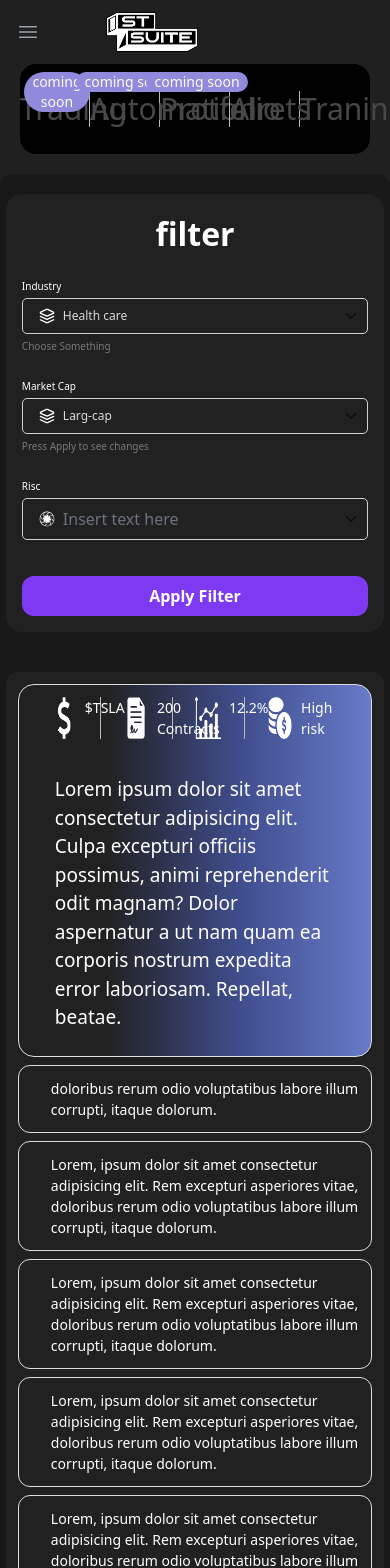
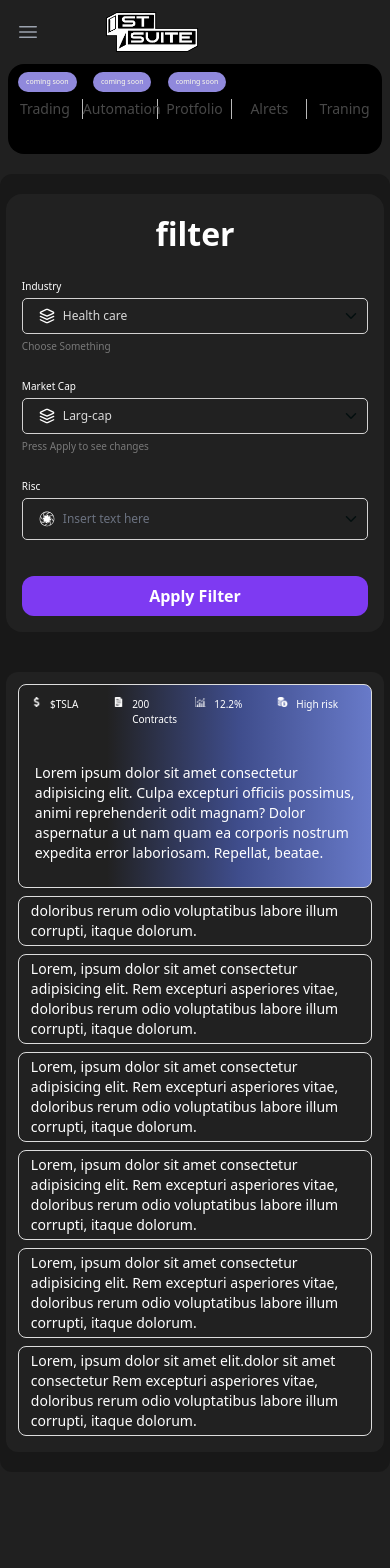
Before and after one commit to Mohammad-abdo/Suite, a React (Vite) app: page / in a window 390 px wide. Shown: the top 1568 px of the page. After the commit the page ends 1472 px from the top, so only its background shows below. Built offline with nearby package versions, Linux system fonts and the light colour scheme.

Commit message:
update responsive

```diff
--- a/src/Components/Home/Home.jsx
+++ b/src/Components/Home/Home.jsx
@@ -7,7 +7,7 @@ const Home = () => {
     <div className='w-full sm:w-[97%] gap-10  rounded-xl bg-[#181818] py-5 mx-auto mt-5 '>
       <div className=" gap-10 h-auto  w-[97%] mx-auto flex flex-col sm:flex-row ">
     {/* Sidebar */}
-    <div className="bg-[#212121] text-white rounded-2xl h-[70%] sm:w-[20%] xl:w-[20%]">
+    <div className="bg-[#212121] text-white rounded-2xl h-[70%] sm:w-[20%] md:w-[25%] xl:w-[20%]">
       {/* Sidebar Content */}
       <div className="p-4 text-center">
         <h1 className="text-[32px] text-[#FFFFFF] font-bold font-Inter">filter</h1>
--- a/src/Components/Home/RightSection/RightSection.jsx
+++ b/src/Components/Home/RightSection/RightSection.jsx
@@ -47,17 +47,17 @@ const RightSection = () => {
   return (
     <div>
       <div className="m-1 bg-gradient-to-r border border-[#ddd]
-       from-[#212121] via-[#3f4d8c] to-[#687ac9] shadow rounded-2xl  from-25%"
+       from-[#212121] via-[#3f4d8c] to-[#687ac9] shadow sm:rounded-2xl xl:rounded-2xl rounded-lg  from-25%"
 
       >
-<div className="py-3 px-8  grid grid-cols-4">
+<div className="py-3 sm:px-8  xl:px-8 px-3 grid grid-cols-4">
   {
     ContentInfo.map((item,index)=>(
       <div className={`flex text-start   `}   key={index}>
   {/* img + word */}
-  <div className={`${item.border} flex text-start w-[70%]`}>
-     <img src={item.src} alt="" className='w-[26px] mr-2' />
-  <span className='text-[#FFFFFF] text-[14px]  font-[Nunito Sans] line-[32px]'> {item.content} </span>
+  <div className={`sm:${item.border} xl:${item.border} md:${item.border} flex text-start w-[100%] xl:w-[70%] sm:w-[70%]`}>
+     <img src={item.src} alt="" className='sm:w-[26px] xl:w-[26px] w-[10px ] h-[10px] mr-2' />
+  <span className='text-[#FFFFFF] sm:text-[14px] xl:text-[14px] text-[10px] font-[Nunito Sans] line-[32px]'> {item.content} </span>
   </div>
 
   </div>
@@ -68,8 +68,8 @@ const RightSection = () => {
 
 
 </div>
-<div className="flex items-center  px-8 py-4  mx-1 my-2">
-  <p className='text-[19px] text-[#FFFFFF]'> Lorem ipsum dolor sit amet consectetur adipisicing elit. Culpa excepturi officiis possimus, animi reprehenderit odit magnam? Dolor aspernatur
+<div className="flex items-center  sm:px-8  xl:px-8 px-3 py-4  mx-1 my-2">
+  <p className='sm:text-[19px] xl-[19px] text-sm text-[#FFFFFF]'> Lorem ipsum dolor sit amet consectetur adipisicing elit. Culpa excepturi officiis possimus, animi reprehenderit odit magnam? Dolor aspernatur
   a ut nam quam ea corporis nostrum expedita error laboriosam. Repellat, beatae.</p>
 </div>
       </div>
@@ -77,8 +77,8 @@ const RightSection = () => {
       {
         TextContent.map((text,index)=>(
           <div key={index}>
-            <div className="flex items-center  pl-8 pr-[2px] py-3  mx-1 my-2 rounded-xl border border-[#ddd]">
-              <p className="text-[14px]"> {text.p} </p>
+            <div className="flex items-center  xl:pl-8 sm:pl-8 px-3 xl:pr-[2px] sm:py-3 xl:py-3 py-1  mx-1 my-2 rounded-lg  xl:rounded-xl sm:rounded-xl  border border-[#ddd]">
+              <p className="text-sm xl:text-[14px] sm:text-[14px]"> {text.p} </p>
             </div>
           </div>
         ))
--- a/src/Components/Home/Sidebar/CustomSearchSelect.jsx
+++ b/src/Components/Home/Sidebar/CustomSearchSelect.jsx
@@ -58,7 +58,7 @@ const CustomSearchSelect = ({ option, icon, label, text }) => {
               </span>{" "}
               <input
   type="text"
-  className="w-full focus:outline-none appearance-none blur-none focus:blur-none  bg-transparent border-none p-[0] shadow-none  focus:shadow-none outline-none  focus:border-none "
+  className="l focus:outline-none appearance-none blur-none focus:blur-none text-[12px] bg-transparent border-none p-[0] shadow-none  focus:shadow-none outline-none  focus:border-none "
   placeholder="Insert text here"
   value={searchInput}
   onChange={(e) => setSearchInput(e.target.value)}
--- a/src/Components/Navbar/BottomNav.jsx
+++ b/src/Components/Navbar/BottomNav.jsx
@@ -4,21 +4,21 @@ const Links=[
     {
         title:'Trading',
         link:'/',
-        soon:<div className='absolute flex items-center justify-center top-[8px] ml-1'> <span className='text-sm px-2 bg-[#9089DC]  text-yellow-50 rounded-3xl   '>coming soon</span></div>,
+        soon:<div className='absolute flex items-center justify-center top-[8px] ml-1'> <span className='sm:text-sm xl:text-sm text-[7px] px-2 bg-[#9089DC]  text-yellow-50 rounded-3xl   '>coming soon</span></div>,
         span:'coming soon',
         border:'border-r-[1.47px] border-[#B9B9B9]'
     },
     {
         title:'Automation',
         link:'/',
-        soon:<div className='absolute flex items-center justify-center top-[8px] ml-1'> <span className='text-sm px-2 bg-[#9089DC]  text-yellow-50 rounded-3xl   '>coming soon</span></div>,
+        soon:<div className='absolute flex items-center justify-center top-[8px] ml-1'> <span className='sm:text-sm xl:text-sm text-[7px] px-2 bg-[#9089DC]  text-yellow-50 rounded-3xl   '>coming soon</span></div>,
 
         span:'coming soon',
         border:'border-r-[1.47px] border-[#B9B9B9]'
     },
     {
         title:'Protfolio',
-        soon:<div className='absolute flex items-center justify-center top-[8px] ml-1'> <span className='text-sm px-2 bg-[#9089DC] text-yellow-50 rounded-3xl   '>coming soon</span></div>,
+        soon:<div className='absolute flex items-center justify-center top-[8px] ml-1'> <span className='sm:text-sm xl:text-sm text-[7px] px-2 bg-[#9089DC] text-yellow-50 rounded-3xl   '>coming soon</span></div>,
 
         link:'/',
         span:'coming soon',
@@ -42,15 +42,15 @@ const Links=[
 const BottomNav=()=>{
 
  return(<>
-<div className='bg-black h-[90px] rounded-2xl mx-5 flex relative'>
+<div className='bg-black h-[90px] rounded-2xl mx-2 sm:mx-5 xl:mx-5 flex relative'>
 
 
 <div className="grid grid-cols-5 w-full relative">
 
    {
     Links.map((link,index)=>(
-        <div key={index} className='text-3xl text-center flex items-center justify-center text-[#484848] w-full '> {link.soon}
-<a href={link.link} className={` ${link.border} w-full`} >  {link.title}</a>
+        <div key={index} className='text-sm sm:text-3xl xl:text-3xl text-center flex items-center justify-center text-[#484848] w-full '> {link.soon}
+<a href={link.link} className={` ${link.border} w-full `} >  {link.title}</a>
         </div>
 
 
```
